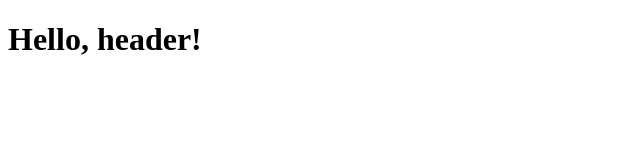
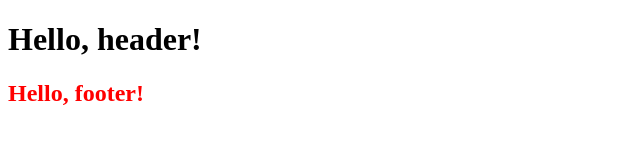
Before and after one commit to 2102mn/testRepo, a plain HTML site: page index.html in a window 1280 px wide. Shown: the whole page, without its empty margins (0-640 px from the left). Drawn offline with Linux system fonts and the light colour scheme.

Commit message:
Added footer

```diff
--- a/css/styles.css
+++ b/css/styles.css
@@ -0,0 +1,3 @@
+footer {
+    color: red;
+}
--- a/index.html
+++ b/index.html
@@ -13,5 +13,9 @@
       <h1>Hello, header!</h1>
     </header>
     <!-- footer  -->
+
+    <footer>
+      <h2>Hello, footer!</h2>
+    </footer>
   </body>
 </html>
```
